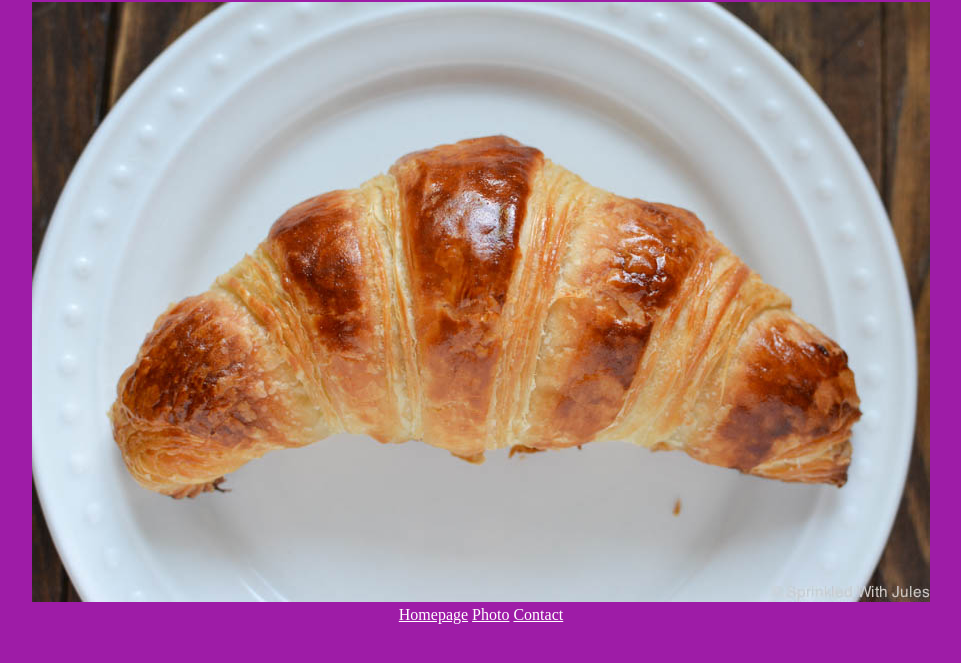
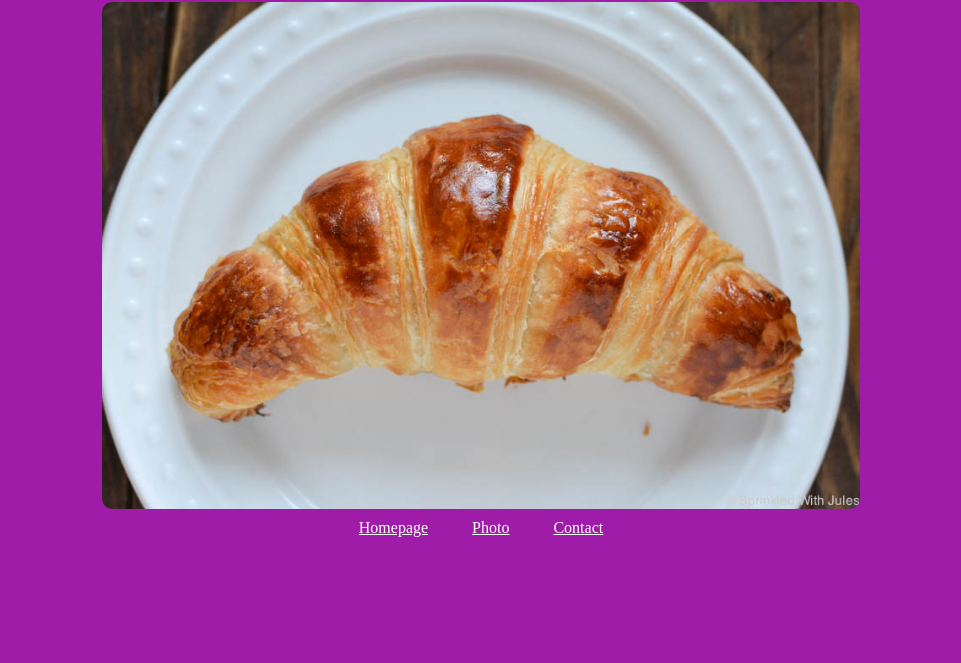
Before and after one commit to tetianattl/ttl-croissant, a plain HTML site: page photo.html in a window 1280 px wide. Shown: the part 79-742 px from the top of the page, without its empty margins (159-1120 px from the left). Drawn offline with Linux system fonts and the light colour scheme.

Commit message:
updated css

```diff
--- a/photo.html
+++ b/photo.html
@@ -1,18 +1,18 @@
 <!DOCTYPE html>
 <html lang="en">
   <head>
-    <meta charset="UTF-8">
-    <meta name="viewport" content="width=device-width, initial-scale=1.0">
-    <link rel="stylesheet" href="/styles/style.css">
-    <title>Document</title>
+    <meta charset="UTF-8" />
+    <meta name="viewport" content="width=device-width, initial-scale=1.0" />
+    <link rel="stylesheet" href="/styles/style.css" />
+    <title>Croissant photo</title>
   </head>
   <body>
     <h1>🥐 A picture of a croissant</h1>
-    <img src="images/croissant.jpg" alt="">
-    <div class="contact-links">
+    <img src="images/croissant.jpg" alt="" class="croissant-photo" />
+    <footer>
       <a href="/">Homepage</a>
       <a href="/photo.html">Photo</a>
       <a href="/contact.html">Contact</a>
-    </div>
+    </footer>
   </body>
 </html>
--- a/styles/style.css
+++ b/styles/style.css
@@ -1,8 +1,26 @@
 body {
+    background-color: rgb(158, 28, 167);
+}
+
+h1, p {
     text-align: center;
-    background-color: rgb(158, 28, 167);
 }
 
 a {
     color: white;
 }
+
+footer {
+    text-align: center;
+}
+
+footer a {
+    margin: 0 20px;
+}
+
+.croissant-photo {
+    max-width: 60%;
+    display: block;
+    border-radius: 10px;
+    margin: 10px auto;
+}
```
Also changed, not shown: contact.html (+3 -3 lines), index.html (+3 -3 lines). Lines whose indentation alone changed are shown as unchanged.
